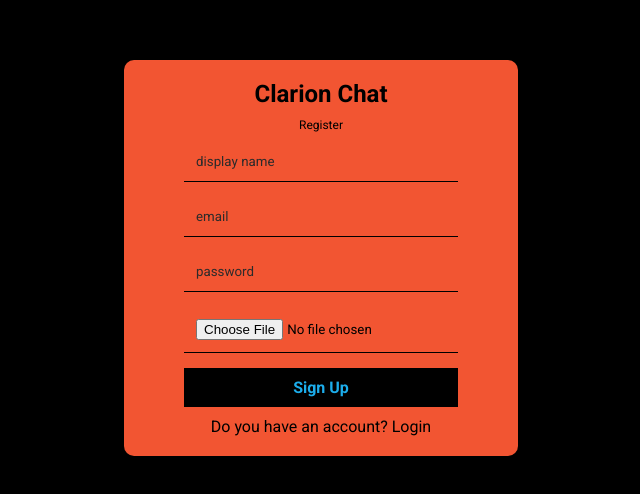
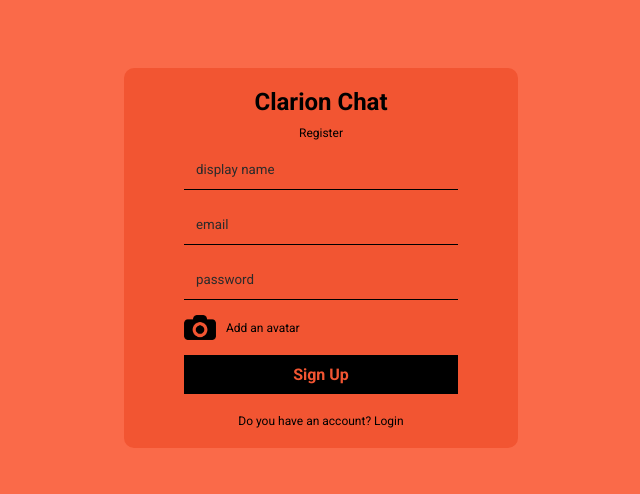
Before and after one commit to Manikandan1818/clarionchat, a React (Create React App) app: page / in a window 1280 px wide. Shown: the part 142-636 px from the top of the page, without its empty margins (319-959 px from the left). Built offline with nearby package versions, Linux system fonts and the light colour scheme.

Commit message:
Register page and css completed!

```diff
--- a/src/pages/Register.jsx
+++ b/src/pages/Register.jsx
@@ -1,4 +1,5 @@
 import React from "react";
+import Avatar from "../assets/camera-icon.png";
 
 const Register = () => {
   return (
@@ -10,7 +11,11 @@ const Register = () => {
           <input type="text" placeholder="display name" />
           <input type="email" placeholder="email" />
           <input type="password" placeholder="password" />
-          <input type="file" />
+          <input style={{ display: "none" }} type="file" id="file" />
+          <label htmlFor="file">
+            <img src={Avatar} alt="" />
+            <span>Add an avatar</span>
+          </label>
           <button>Sign Up</button>
         </form>
         <p>Do you have an account? Login</p>
--- a/src/style.scss
+++ b/src/style.scss
@@ -1,5 +1,5 @@
 .formContainer {
-  background-color: #000000;
+  background-color: #fa6a49;
   height: 100vh;
   display: flex;
   align-items: center;
@@ -21,6 +21,7 @@
     }
     .title {
       font-size: 12px;
+      color: 2c2b2b;
     }
 
     form {
@@ -38,9 +39,20 @@
           color: #2c2b2b;
         }
       }
+      label {
+        display: flex;
+        align-items: center;
+        gap: 10px;
+        cursor: pointer;
+        font-size: 12px;
+
+        img {
+          width: 32px;
+        }
+      }
       button {
         background-color: #000000;
-        color: #1cadeb;
+        color: #f25532;
         padding: 10px;
         font-size: 16px;
         border: none;
@@ -48,5 +60,9 @@
         cursor: pointer;
       }
     }
+    p {
+      margin-top: 10px;
+      font-size: 12px;
+    }
   }
 }
```
Also changed, not shown: src/assets/camera-icon.png (added), src/assets/logo.jpg (added).
